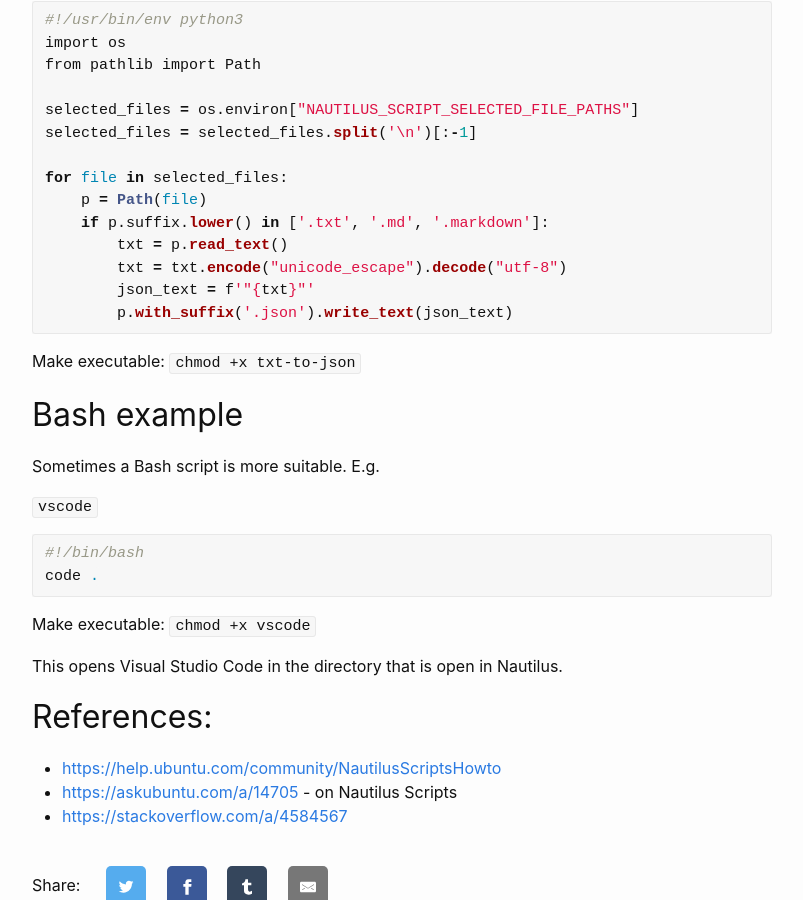
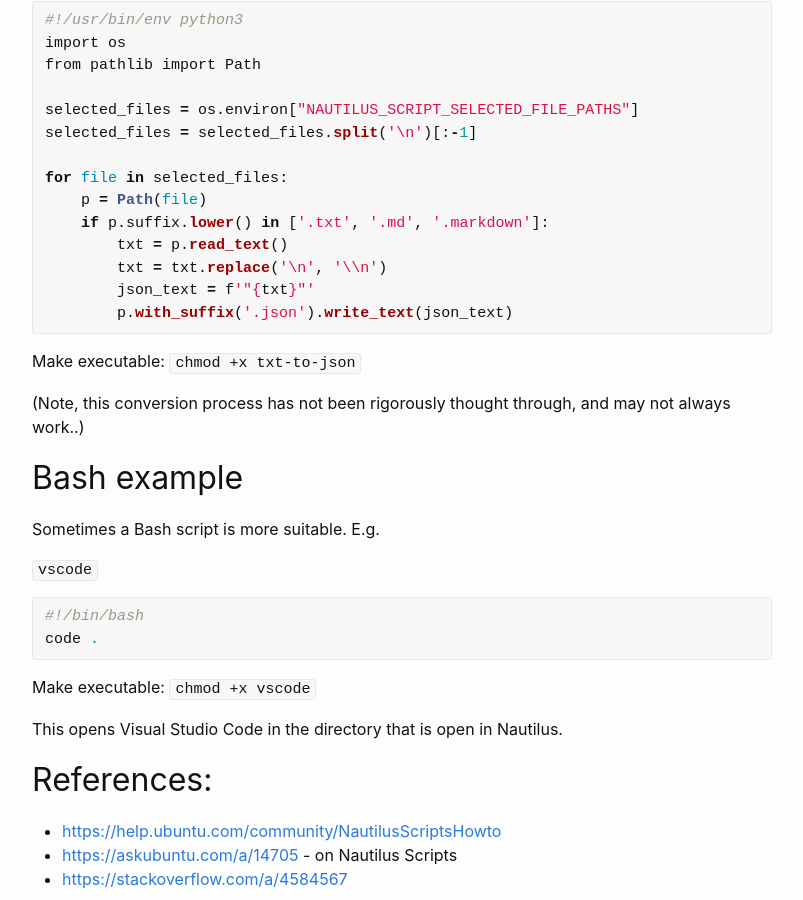
Before and after one commit to sradc/sradc.github.io, a Jekyll site: the page built from _notes/2020-07-20-nautilus-scripts.md, in a window 1280 px wide and 900 px high, scrolled down 1427 px. Shown: the whole window, without its empty margins (238-1041 px from the left). Built offline with Jekyll 4.4.1, drawn with Linux system fonts in a browser that asks for light colours; comment, search, counter and statistics services are not loaded.

Commit message:
fixed txt escaping... (?)

````diff
--- a/_notes/2020-07-20-nautilus-scripts.md
+++ b/_notes/2020-07-20-nautilus-scripts.md
@@ -71,12 +71,14 @@ for file in selected_files:
     p = Path(file)
     if p.suffix.lower() in ['.txt', '.md', '.markdown']:
         txt = p.read_text()
-        txt = txt.encode("unicode_escape").decode("utf-8")
+        txt = txt.replace('\n', '\\n')
         json_text = f'"{txt}"'
         p.with_suffix('.json').write_text(json_text)
 ```
 
 Make executable: `chmod +x txt-to-json`
+
+(Note, this conversion process has not been rigorously thought through, and may not always work..)
 
 ## Bash example
 
````
